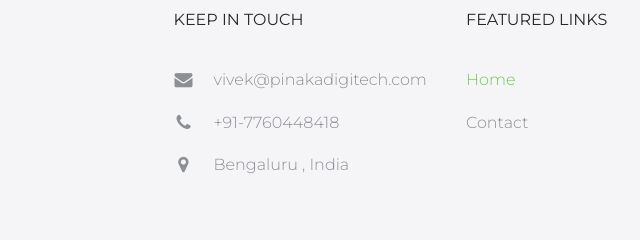
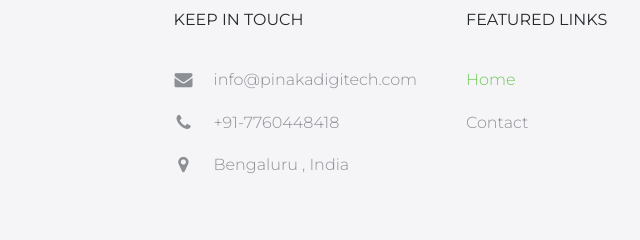
Before and after one commit to vivek-s-gowda/pinaka, a plain HTML site: page index.html in a window 1280 px wide. Shown: the part 3084-3324 px from the top of the page, 579-1219 px from the left. Drawn offline with nearby package versions, Linux system fonts and the light colour scheme.

Commit message:
email changed

```diff
--- a/index.html
+++ b/index.html
@@ -382,8 +382,8 @@
             <ul class="list-unstyled contact-links">
               <li>
                 <i class="fa fa-envelope" aria-hidden="true"></i
-                ><a href="mailto:vivek@pinakadigitech.com"
-                  >vivek@pinakadigitech.com</a
+                ><a href="mailto:info@pinakadigitech.com"
+                  >info@pinakadigitech.com</a
                 >
               </li>
               <li>
```
